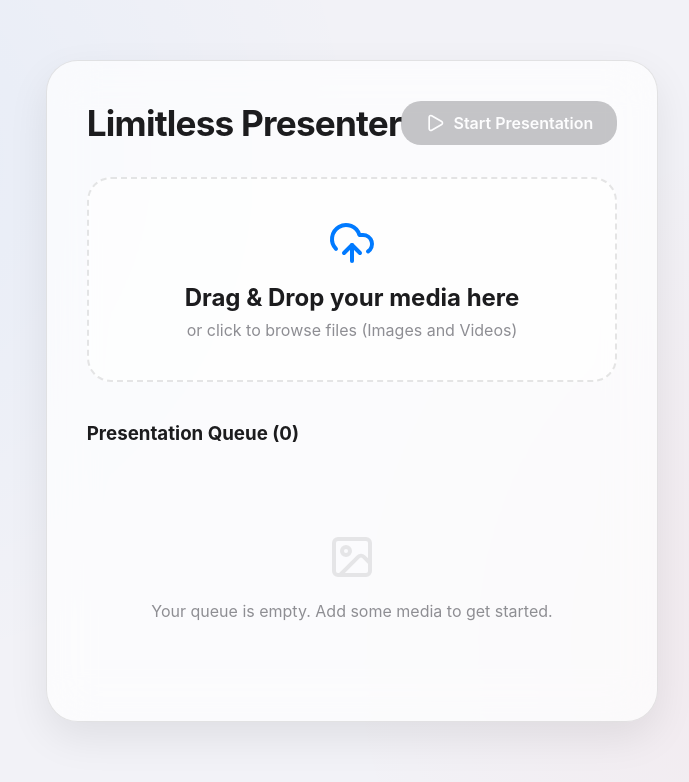
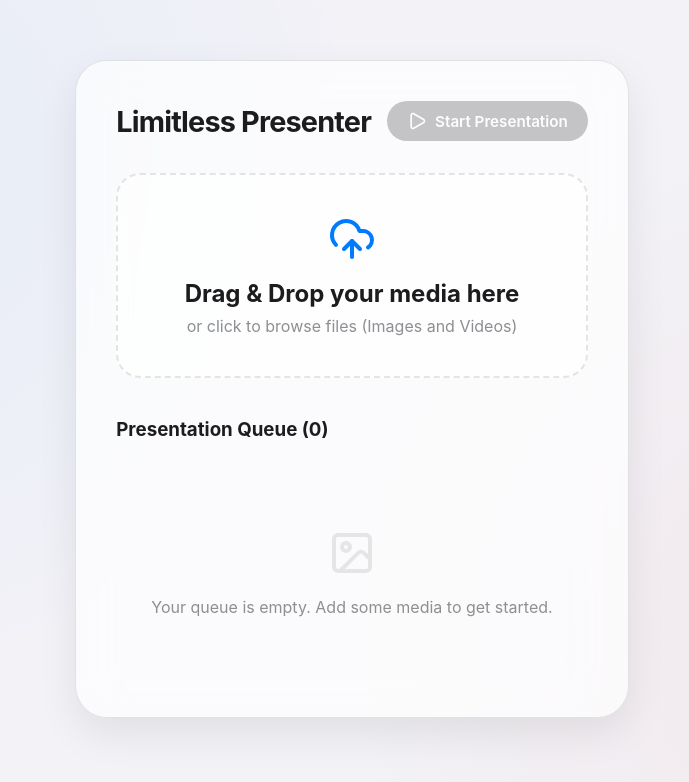
Before and after one commit to Shameelmya/Dot-Projects-VG-Queue, a React (Vite) app: page / in a window 1280 px wide. Shown: the top 782 px of the page, without its empty margins (288-977 px from the left). Built offline with nearby package versions, Linux system fonts and the light colour scheme.

Commit message:
UI tweak: prevent title and button overlap, reduce button size

```diff
--- a/src/index.css
+++ b/src/index.css
@@ -71,10 +71,12 @@ body {
   justify-content: space-between;
   align-items: center;
   margin-bottom: 32px;
+  gap: 16px;
+  flex-wrap: wrap;
 }
 
 .header h1 {
-  font-size: 2.2rem;
+  font-size: 1.8rem;
   font-weight: 700;
   letter-spacing: -0.8px;
 }
@@ -84,12 +86,12 @@ body {
   display: inline-flex;
   align-items: center;
   gap: 8px;
-  padding: 12px 24px;
+  padding: 10px 20px;
   border-radius: 20px;
   border: none;
   font-family: inherit;
   font-weight: 600;
-  font-size: 1rem;
+  font-size: 0.95rem;
   cursor: pointer;
   transition: all 0.2s cubic-bezier(0.2, 0.8, 0.2, 1);
 }
```
